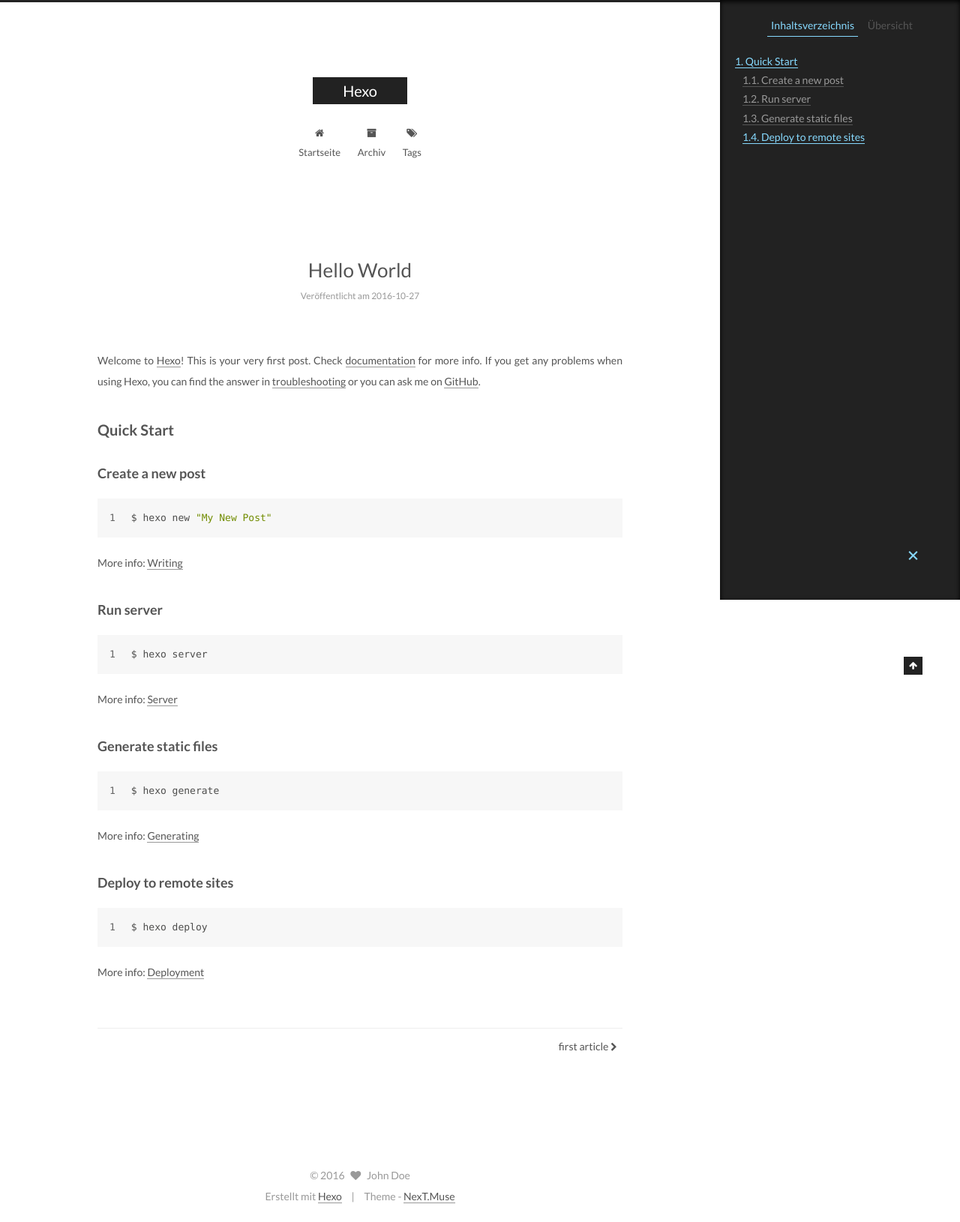
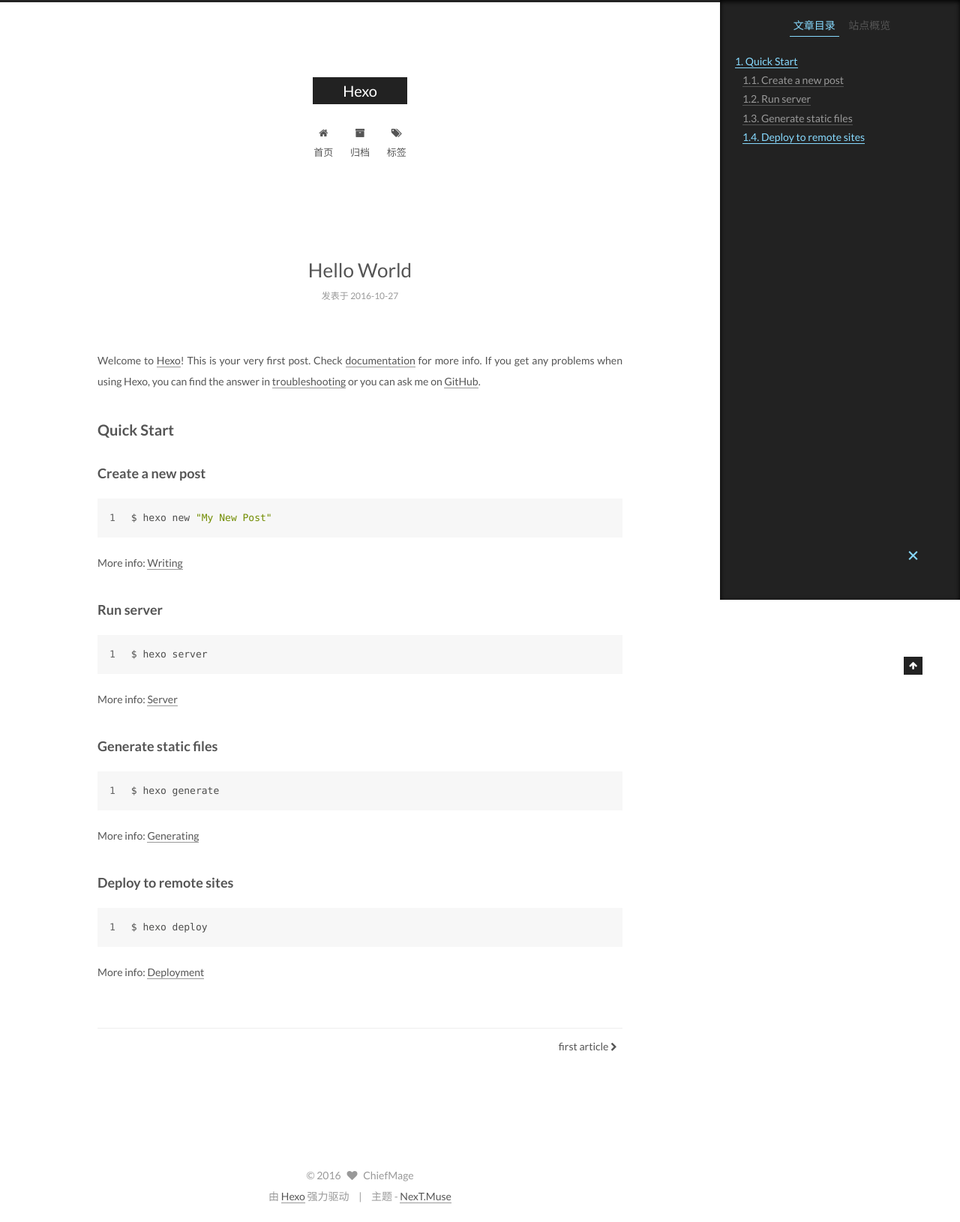
Before and after one commit to ChiefMage/ChiefMage.github.io, a plain HTML site: page 2016/10/27/hello-world/index.html in a window 1280 px wide. Shown: the whole page at 75% size. Drawn offline with Linux system fonts and the light colour scheme.

Commit message:
Site updated: 2016-10-28 18:06:47

```diff
--- a/2016/10/27/hello-world/index.html
+++ b/2016/10/27/hello-world/index.html
@@ -92,7 +92,7 @@
 <meta property="og:site_name" content="Hexo">
 <meta property="og:description" content="Welcome to Hexo! This is your very first post. Check documentation for more info. If you get any problems when using Hexo, you can find the answer in troubleshooting or you can ask me on GitHub.
 Quick">
-<meta property="og:updated_time" content="2016-10-27T12:04:28.482Z">
+<meta property="og:updated_time" content="2016-10-27T13:08:03.035Z">
 <meta name="twitter:card" content="summary">
 <meta name="twitter:title" content="Hello World">
 <meta name="twitter:description" content="Welcome to Hexo! This is your very first post. Check documentation for more info. If you get any problems when using Hexo, you can find the answer in troubleshooting or you can ask me on GitHub.
@@ -109,7 +109,7 @@
     motion: true,
     duoshuo: {
       userId: 0,
-      author: 'Author'
+      author: '博主'
     }
   };
 </script>
@@ -117,7 +117,7 @@
   <title> Hello World | Hexo </title>
 </head>
 
-<body itemscope itemtype="http://schema.org/WebPage" lang="">
+<body itemscope itemtype="http://schema.org/WebPage" lang="zh-Hans">
 
 
 
@@ -172,7 +172,7 @@
 
               <i class="menu-item-icon fa fa-fw fa-home"></i> <br />
 
-            Startseite
+            首页
           </a>
         </li>
 
@@ -182,7 +182,7 @@
 
               <i class="menu-item-icon fa fa-fw fa-archive"></i> <br />
 
-            Archiv
+            归档
           </a>
         </li>
 
@@ -192,7 +192,7 @@
 
               <i class="menu-item-icon fa fa-fw fa-tags"></i> <br />
 
-            Tags
+            标签
           </a>
         </li>
 
@@ -245,7 +245,7 @@
             <span class="post-meta-item-icon">
               <i class="fa fa-calendar-o"></i>
             </span>
-            <span class="post-meta-item-text">Veröffentlicht am</span>
+            <span class="post-meta-item-text">发表于</span>
             <time itemprop="dateCreated" datetime="2016-10-27T20:04:28+08:00" content="2016-10-27">
               2016-10-27
             </time>
@@ -362,10 +362,10 @@
 
         <ul class="sidebar-nav motion-element">
           <li class="sidebar-nav-toc sidebar-nav-active" data-target="post-toc-wrap" >
-            Inhaltsverzeichnis
+            文章目录
           </li>
           <li class="sidebar-nav-overview" data-target="site-overview">
-            Übersicht
+            站点概览
           </li>
         </ul>
 
@@ -374,15 +374,15 @@
         <div class="site-author motion-element" itemprop="author" itemscope itemtype="http://schema.org/Person">
           <img class="site-author-image" itemprop="image"
                src="/images/avatar.gif"
-               alt="John Doe" />
-          <p class="site-author-name" itemprop="name">John Doe</p>
+               alt="ChiefMage" />
+          <p class="site-author-name" itemprop="name">ChiefMage</p>
           <p class="site-description motion-element" itemprop="description"></p>
         </div>
         <nav class="site-state motion-element">
           <div class="site-state-item site-state-posts">
             <a href="/archives">
               <span class="site-state-item-count">2</span>
-              <span class="site-state-item-name">Artikel</span>
+              <span class="site-state-item-name">日志</span>
             </a>
           </div>
 
@@ -436,15 +436,15 @@
   <span class="with-love">
     <i class="fa fa-heart"></i>
   </span>
-  <span class="author" itemprop="copyrightHolder">John Doe</span>
+  <span class="author" itemprop="copyrightHolder">ChiefMage</span>
 </div>
 
 <div class="powered-by">
-  Erstellt mit  <a class="theme-link" href="http://hexo.io">Hexo</a>
+  由 <a class="theme-link" href="http://hexo.io">Hexo</a> 强力驱动
 </div>
 
 <div class="theme-info">
-  Theme -
+  主题 -
   <a class="theme-link" href="https://github.com/iissnan/hexo-theme-next">
     NexT.Muse
   </a>
--- a/css/main.css
+++ b/css/main.css
@@ -1548,7 +1548,7 @@
   width: 4px;
   height: 4px;
   border-radius: 50%;
-  background: #de61ff;
+  background: #7803d9;
 }
 .links-of-blogroll {
   font-size: 13px;
```
Also changed, not shown: 2016/10/27/first-article/index.html (+15 -15 lines), archives/2016/10/index.html (+13 -13 lines), archives/2016/index.html (+13 -13 lines), archives/index.html (+13 -13 lines), index.html (+13 -13 lines).
